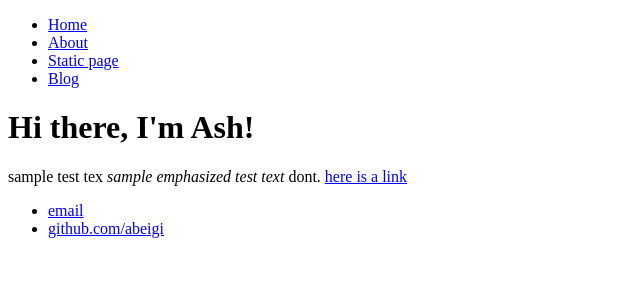
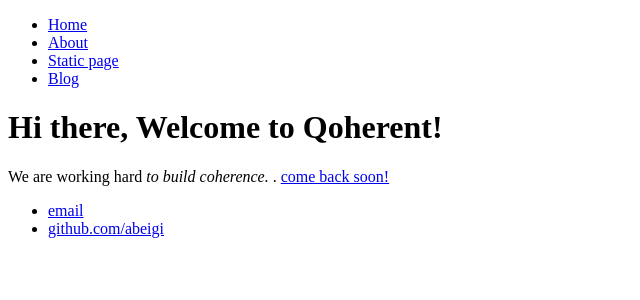
Before and after one commit to abeigi/ab, a Jekyll site: the page built from index.html, in a window 1280 px wide. Shown: the top 300 px of the page, without its empty margins (0-640 px from the left). Built offline with Jekyll 4.4.1, drawn with Linux system fonts in a browser that asks for light colours.

Commit message:
Update index.html

```diff
--- a/index.html
+++ b/index.html
@@ -1,8 +1,8 @@
 ---
 layout: default
-title: AB Test site 123
+title: Qoherent
 ---
 <div class="blurb">
-	<h1>Hi there, I'm Ash!</h1>
-	<p> sample test tex <em>sample emphasized test text</em> dont. <a href="/about">here is a link</a></p>
+	<h1>Hi there, Welcome to Qoherent!</h1>
+	<p> We are working hard <em>to build coherence. </em>. <a href="/">come back soon!</a></p>
 </div><!-- /.blurb -->
```
